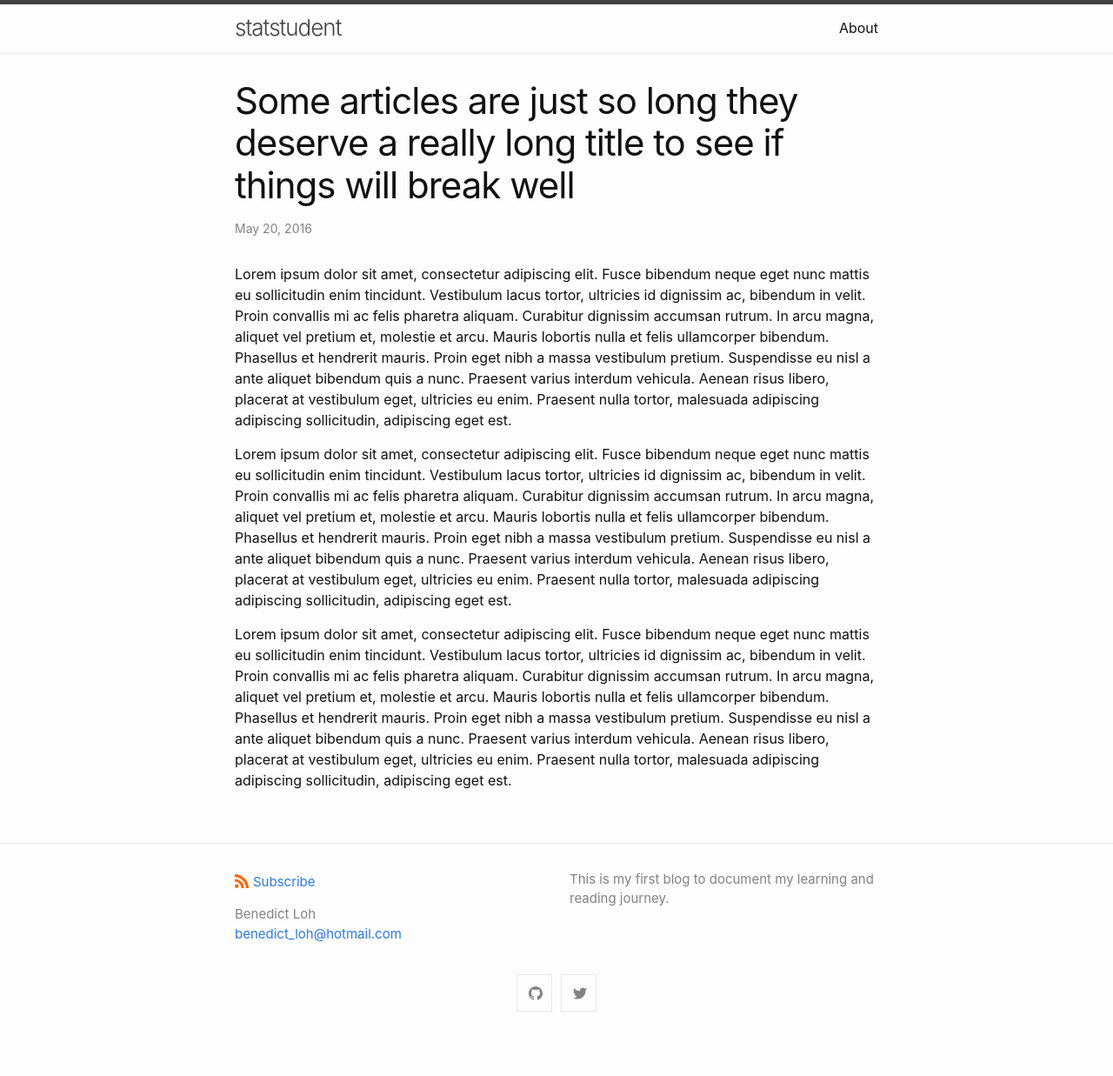
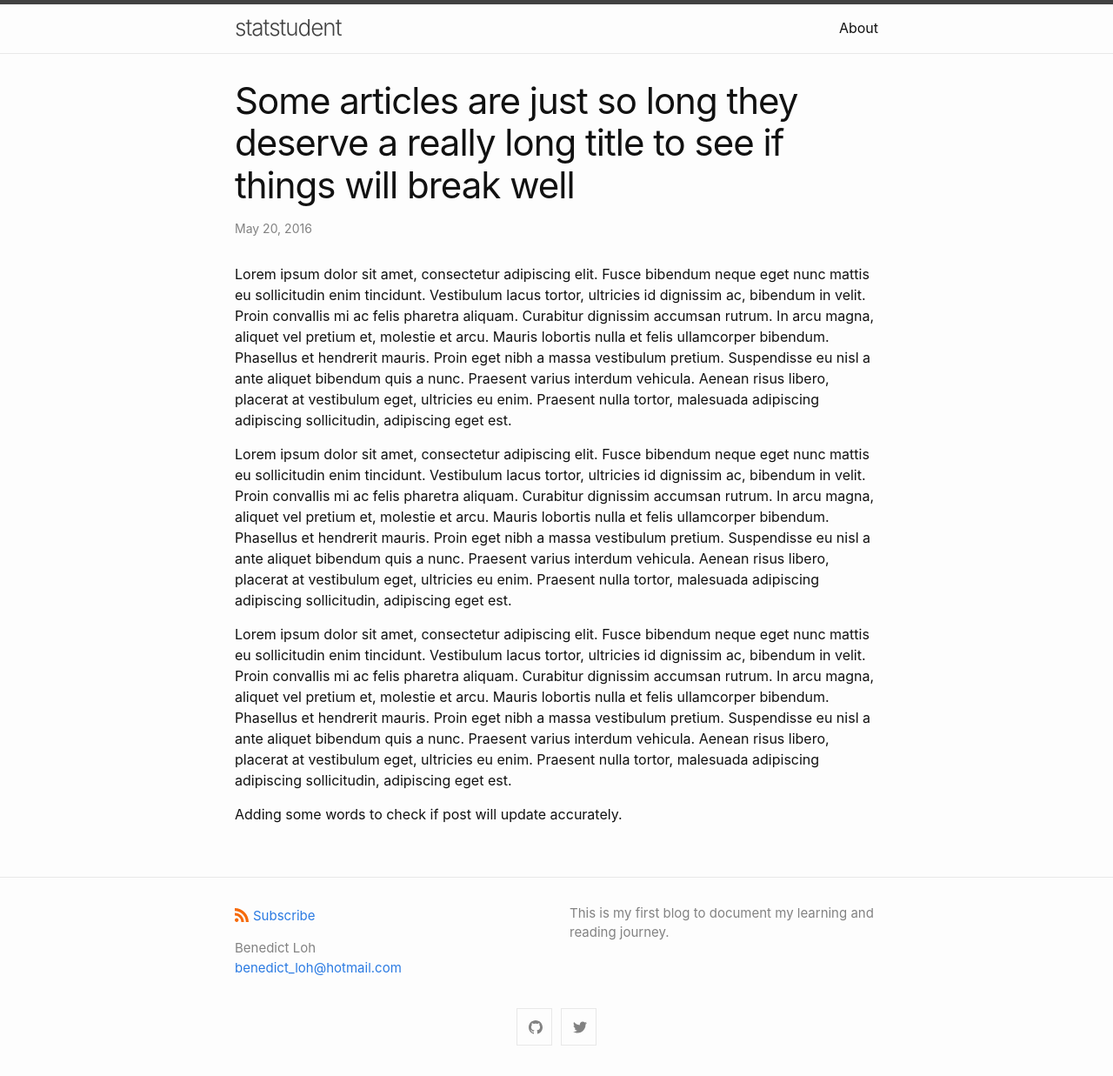
Before and after one commit to benedictlohjd/benedictlohjd.github.io, a Jekyll site: the page built from _posts/2016-05-20-super-long-article.md, in a window 1280 px wide. Shown: the whole page at 87% size. Built offline with Jekyll 4.4.1, drawn with Linux system fonts in a browser that asks for light colours; before the commit the page ends 1198 px from its top, so only the background shows below that.

Commit message:
Test commit
Make nonsense edit to post

```diff
--- a/_posts/2016-05-20-super-long-article.md
+++ b/_posts/2016-05-20-super-long-article.md
@@ -9,3 +9,5 @@ Lorem ipsum dolor sit amet, consectetur adipiscing elit. Fusce bibendum neque eg
 Lorem ipsum dolor sit amet, consectetur adipiscing elit. Fusce bibendum neque eget nunc mattis eu sollicitudin enim tincidunt. Vestibulum lacus tortor, ultricies id dignissim ac, bibendum in velit. Proin convallis mi ac felis pharetra aliquam. Curabitur dignissim accumsan rutrum. In arcu magna, aliquet vel pretium et, molestie et arcu. Mauris lobortis nulla et felis ullamcorper bibendum. Phasellus et hendrerit mauris. Proin eget nibh a massa vestibulum pretium. Suspendisse eu nisl a ante aliquet bibendum quis a nunc. Praesent varius interdum vehicula. Aenean risus libero, placerat at vestibulum eget, ultricies eu enim. Praesent nulla tortor, malesuada adipiscing adipiscing sollicitudin, adipiscing eget est.
 
 Lorem ipsum dolor sit amet, consectetur adipiscing elit. Fusce bibendum neque eget nunc mattis eu sollicitudin enim tincidunt. Vestibulum lacus tortor, ultricies id dignissim ac, bibendum in velit. Proin convallis mi ac felis pharetra aliquam. Curabitur dignissim accumsan rutrum. In arcu magna, aliquet vel pretium et, molestie et arcu. Mauris lobortis nulla et felis ullamcorper bibendum. Phasellus et hendrerit mauris. Proin eget nibh a massa vestibulum pretium. Suspendisse eu nisl a ante aliquet bibendum quis a nunc. Praesent varius interdum vehicula. Aenean risus libero, placerat at vestibulum eget, ultricies eu enim. Praesent nulla tortor, malesuada adipiscing adipiscing sollicitudin, adipiscing eget est.
+
+Adding some words to check if post will update accurately.
```
